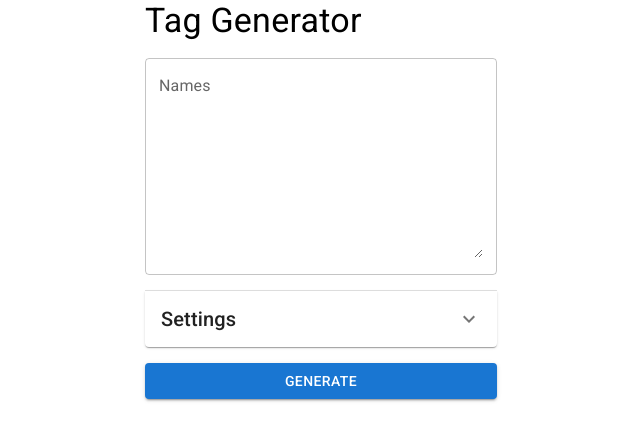
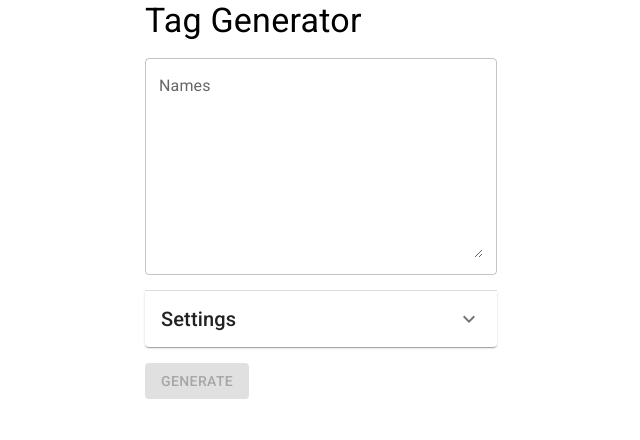
Before and after one commit to dcbriccetti/tag-generator-3d, a React (Create React App) app in the folder frontend/: page / in a window 1280 px wide. Shown: the top 440 px of the page, without its empty margins (319-959 px from the left). Built offline with nearby package versions, Linux system fonts and the light colour scheme.

Commit message:
Store the names in state as a string rather than a string[]

```diff
--- a/frontend/src/App.tsx
+++ b/frontend/src/App.tsx
@@ -15,7 +15,7 @@ import './App.css';
 import SliderComponent from "./components/SliderComponent";
 
 function App() {
-    const [names, setNames] = useState<string[]>([]);
+    const [names, setNames] = useState('');
     const [isGenerating, setIsGenerating] = useState(false);
     const [bedWidth, setBedWidth] = useState(220);
     const [tagXLength, setTagXLength] = useState(72);
@@ -25,7 +25,7 @@ function App() {
     const handleGenerate = async () => {
         setIsGenerating(true);
         const body = {
-            names,
+            names: names.split('\n'),
             bedWidth,
             tagDims: [tagXLength, tagYLength, tagZLength],
         }
@@ -64,8 +64,8 @@ function App() {
                     label="Names"
                     multiline
                     rows={8}
-                    value={names.join('\n')}
-                    onChange={(event) => setNames(event.target.value.split('\n'))}
+                    value={names}
+                    onChange={(event) => setNames(event.target.value)}
                     variant="outlined"
                     fullWidth
                     sx={{textarea: {resize: 'both'}}}
@@ -106,8 +106,9 @@ function App() {
                         />
                     </AccordionDetails>
                 </Accordion>
-                <Button id="generate" variant="contained" disabled={isGenerating}
-                        onClick={handleGenerate} sx={{width: 'auto'}}>
+                <Button id="generate" variant="contained"
+                        disabled={isGenerating || names.trim() === ''}
+                        onClick={handleGenerate} sx={{width: 'fit-content'}}>
                     Generate
                 </Button>
 
```
